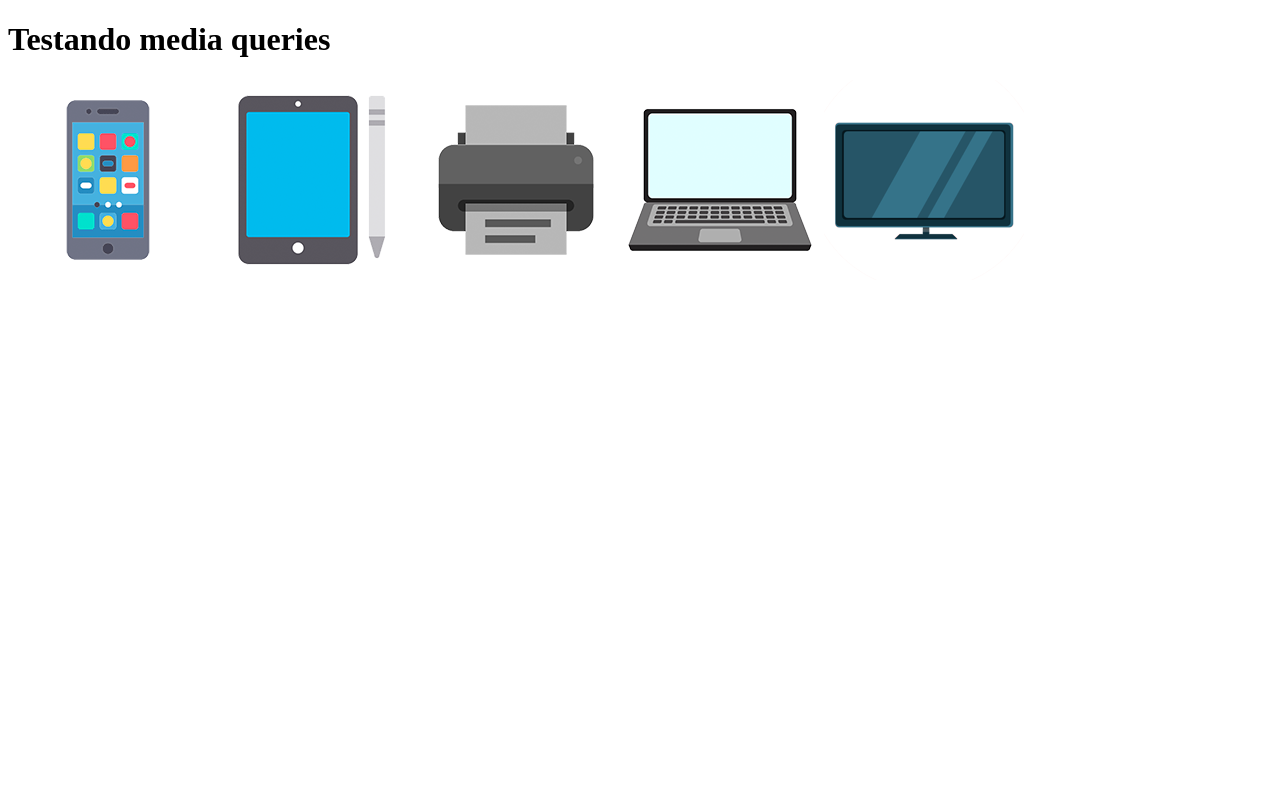
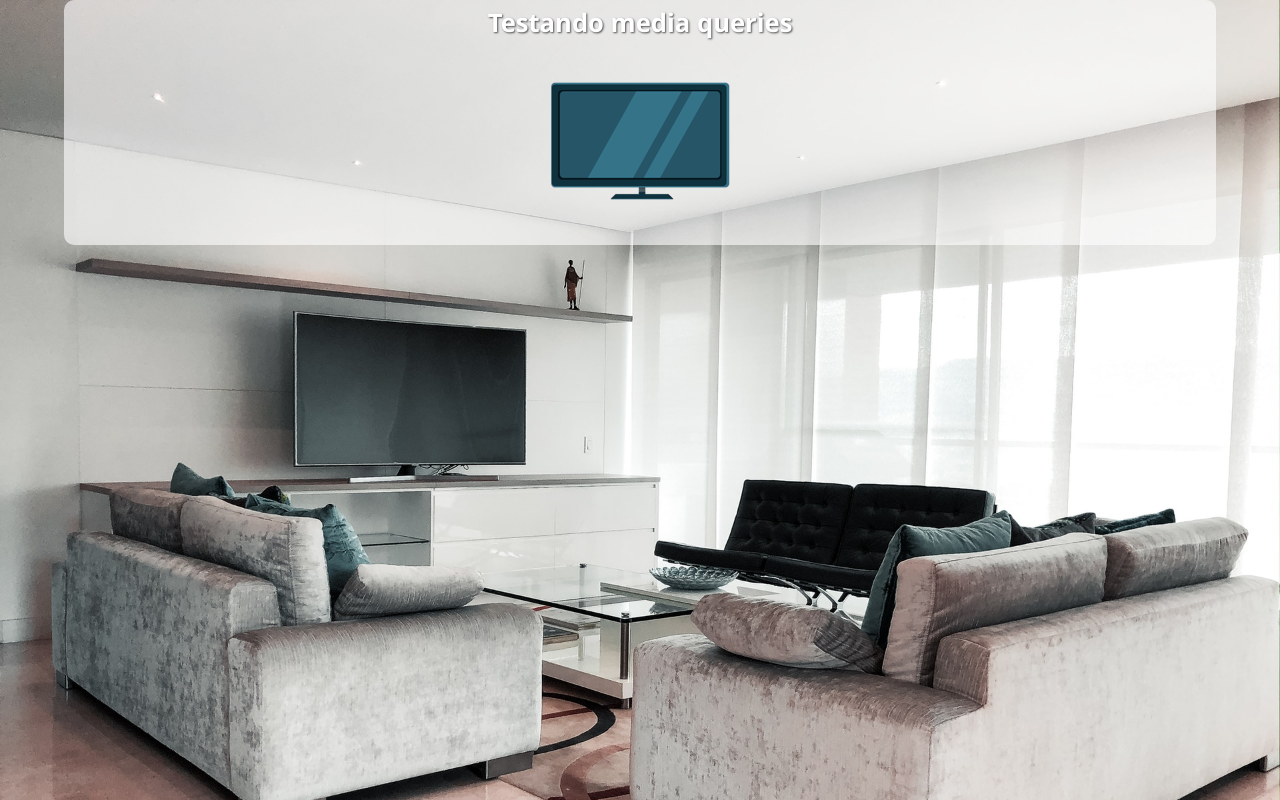
Before and after one commit to Mikaelo-dev/html-css, a PHP site: page / in a window 1280 px wide. Run offline with PHP 8.4, Linux system fonts and the light colour scheme.

Commit message:
projetinho feito

```diff
--- /dev/null
+++ b/aulas/aula024/mq04/css/media.css
@@ -0,0 +1,67 @@
+@charset "UTF-8";
+/* Device brakpoints
+
+    Celular 320px - 480px
+    tablet 481px - 768px
+    small screens, laptop 769px - 1024px
+    desktop 1025px - 1200px
+    large screens, tv 1201px and more
+*/
+@media print{
+    img#phone, img#pc, img#tv, img#tablet{
+        display: none;
+    }
+    img#print{
+        display: block;
+    }
+}
+@media screen and (min-width: 481px) and (max-width: 768px) {
+    body{
+        background: #0d0d0d url("../img/back-tablet.jpg");
+        background-size: cover;
+    }
+    img#phone, img#pc, img#tv, img#print{
+        display: none;
+    }
+    img#tablet{
+        display: block;
+    }
+}
+
+@media screen and (min-width: 769px) and (max-width: 1024px) {
+    body{
+        background: #0d0d0d url("../img/back-pc.jpg");
+        background-size: cover;
+    }
+    img#phone, img#tablet, img#tv, img#print{
+        display: none;
+    }
+    img#pc{
+        display: block;
+    }
+}
+
+@media screen and (min-width: 1025px) and (max-width: 1200px) {
+    body{
+        background: #0d0d0d url("../img/back-tv.jpg");
+        background-size: cover;
+    }
+    img#phone, img#tablet, img#pc, img#print{
+        display: none;
+    }
+    img#tv{
+        display: block;
+    }
+}
+@media screen and (min-width: 1201px) {
+    body{
+        background: #0d0d0d url("../img/back-tv.jpg") ;
+        background-size: cover;
+    }
+    img#phone, img#tablet, img#pc, img#print{
+        display: none;
+    }
+    img#tv{
+        display: block;
+    }
+}
--- a/aulas/aula024/mq04/css/style.css
+++ b/aulas/aula024/mq04/css/style.css
@@ -1,3 +1,38 @@
 @charset "UTF-8";
 
 /* Mobile first */
+
+*{
+    margin: 0px;
+    padding: 0px;
+    font-family: 'Segoe UI', Tahoma, Geneva, Verdana, sans-serif;
+    box-sizing: border-box;
+}
+html{
+    width: 100vw;
+    height: 100vh;
+}
+body{
+    background: #0d0d0d url("../img/back-phone.jpg") center center no-repeat;
+    background-size: cover;
+}
+main{
+    background-color: rgba(255, 255, 255, 0.616);
+    width: 90%;
+    margin: auto;
+    border-radius: 10px;
+    padding: 5px;
+}
+h1{
+    font-size: 1.6em;
+    text-align: center;
+    color: white;
+    text-shadow: 1px 1px 2px #0d0d0daf ;
+}
+img{
+    display: block;
+    margin: auto;
+}
+img#tablet, img#pc, img#tv, img#print{
+    display: none;
+}
--- a/aulas/aula024/mq04/index.html
+++ b/aulas/aula024/mq04/index.html
@@ -5,16 +5,17 @@
     <meta http-equiv="X-UA-Compatible" content="IE=edge">
     <meta name="viewport" content="width=device-width, initial-scale=1.0">
     <link rel="stylesheet" href="css/style.css" media="all">
+    <link rel="stylesheet" href="css/media.css" media="screen">
     <title>Media query</title>
 </head>
 <body>
     <main>
         <h1>Testando media queries</h1>
-        <img src="img/icon-phone.png" alt="Acessando via celular">
-        <img src="img/icon-tablet.png" alt="Acessando via tablet">
-        <img src="img/icon-print.png" alt="Versão impressora">
-        <img src="img/icon-pc.png" alt="Acessando via desktop">
-        <img src="img/icon-tv.png" alt="Acessando via televisão">
+        <img id="phone" src="img/icon-phone.png" alt="Acessando via celular">
+        <img id="tablet" src="img/icon-tablet.png" alt="Acessando via tablet">
+        <img id="print" src="img/icon-print.png" alt="Versão impressora">
+        <img id="pc" src="img/icon-pc.png" alt="Acessando via desktop">
+        <img id="tv" src="img/icon-tv.png" alt="Acessando via televisão">
 
     </main>
 </body>
```
